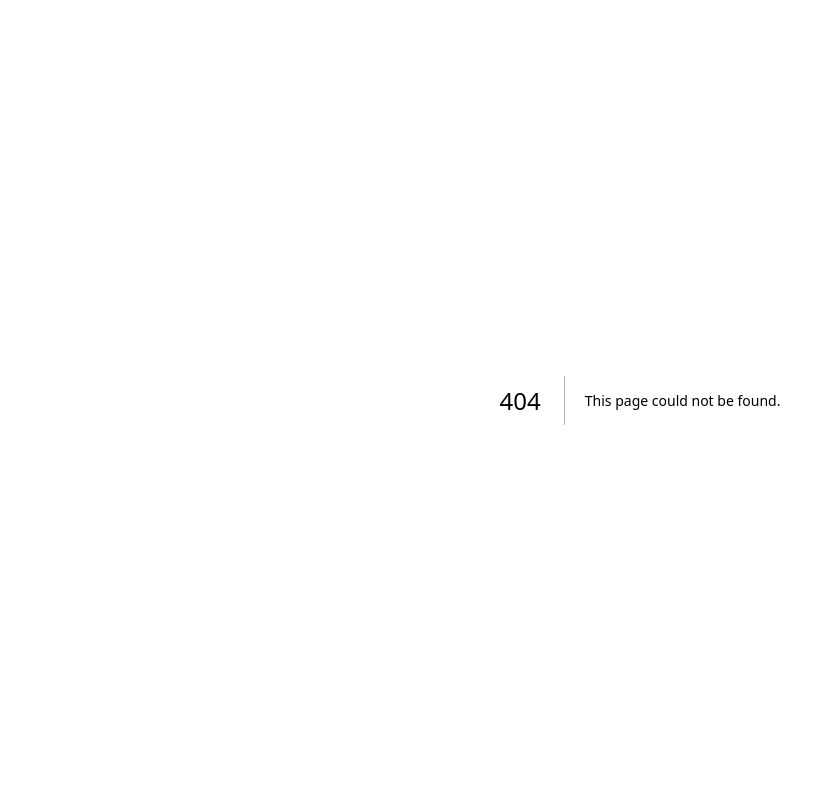
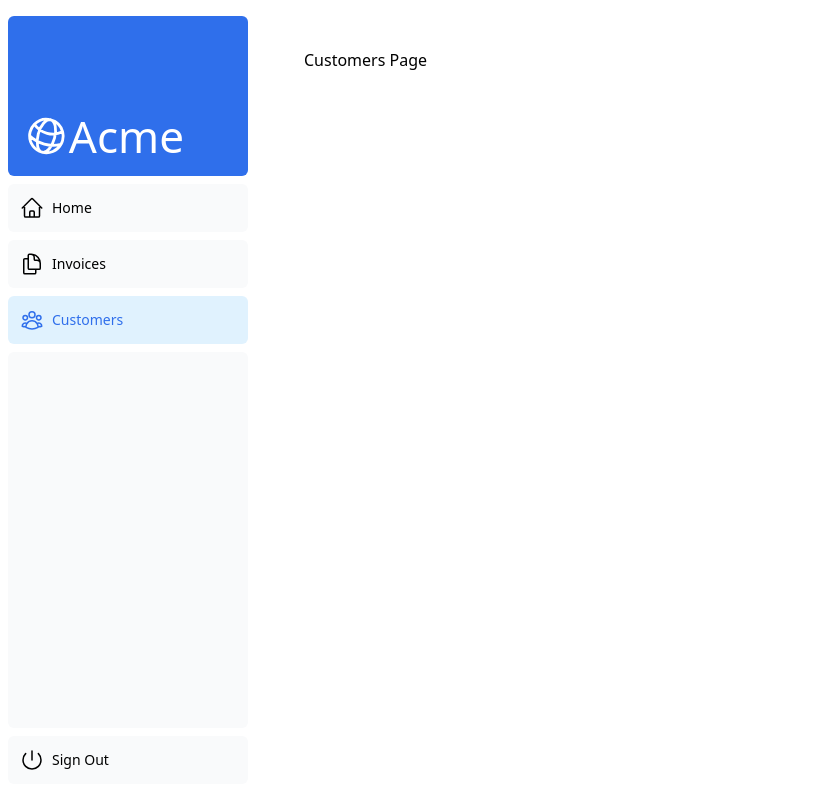
Before and after one commit to Safadurimo/marktrollen, a Next.js app: page /dashboard/customers in a window 1280 px wide. Before the commit this address had no page. Shown: the whole page, without its empty margins (0-835 px from the left). Built offline with nearby package versions, Linux system fonts and the light colour scheme.

Commit message:
first commit

```diff
--- /dev/null
+++ b/app/dashboard/customers/page.tsx
@@ -0,0 +1,3 @@
+export default function Page() {
+    return <p>Customers Page</p>;
+  }
--- /dev/null
+++ b/app/dashboard/invoices/page.tsx
@@ -0,0 +1,3 @@
+export default function Page() {
+  return <p>Invoices Page</p>;
+}
--- /dev/null
+++ b/app/dashboard/layout.tsx
@@ -0,0 +1,12 @@
+import SideNav from '@/app/ui/dashboard/sidenav';
+
+export default function Layout({ children }: { children: React.ReactNode }) {
+  return (
+    <div className="flex h-screen flex-col md:flex-row md:overflow-hidden">
+      <div className="w-full flex-none md:w-64">
+        <SideNav />
+      </div>
+      <div className="flex-grow p-6 md:overflow-y-auto md:p-12">{children}</div>
+    </div>
+  );
+}
--- /dev/null
+++ b/app/dashboard/page.tsx
@@ -0,0 +1,3 @@
+export default function Page() {
+    return <p>Dashboard Page</p>;
+  }
--- a/app/layout.tsx
+++ b/app/layout.tsx
@@ -1,3 +1,5 @@
+import '@/app/ui/global.css';
+
 export default function RootLayout({
   children,
 }: {
--- a/app/page.tsx
+++ b/app/page.tsx
@@ -10,6 +10,8 @@ export default function Page() {
       </div>
       <div className="mt-4 flex grow flex-col gap-4 md:flex-row">
         <div className="flex flex-col justify-center gap-6 rounded-lg bg-gray-50 px-6 py-10 md:w-2/5 md:px-20">
+        <div className="h-0 w-0 border-b-[30px] border-l-[20px] border-r-[20px] border-b-black border-l-transparent border-r-transparent"/>
+
           <p className={`text-xl text-gray-800 md:text-3xl md:leading-normal`}>
             <strong>Welcome to Acme.</strong> This is the example for the{' '}
             <a href="https://nextjs.org/learn/" className="text-blue-500">
--- a/app/ui/acme-logo.tsx
+++ b/app/ui/acme-logo.tsx
@@ -1,10 +1,10 @@
 import { GlobeAltIcon } from '@heroicons/react/24/outline';
-import { lusitana } from '@/app/ui/fonts';
+// import { lusitana } from '@/app/ui/fonts';
 
 export default function AcmeLogo() {
   return (
     <div
-      className={`${lusitana.className} flex flex-row items-center leading-none text-white`}
+      className={`flex flex-row items-center leading-none text-white`}
     >
       <GlobeAltIcon className="h-12 w-12 rotate-[15deg]" />
       <p className="text-[44px]">Acme</p>
--- a/app/ui/dashboard/nav-links.tsx
+++ b/app/ui/dashboard/nav-links.tsx
@@ -1,8 +1,13 @@
+"use client"
+
 import {
   UserGroupIcon,
   HomeIcon,
   DocumentDuplicateIcon,
 } from '@heroicons/react/24/outline';
+import Link from 'next/link';
+import { usePathname } from 'next/navigation';
+import clsx from 'clsx';
 
 // Map of links to display in the side navigation.
 // Depending on the size of the application, this would be stored in a database.
@@ -17,19 +22,26 @@ const links = [
 ];
 
 export default function NavLinks() {
+  const pathname = usePathname();
+
   return (
     <>
       {links.map((link) => {
         const LinkIcon = link.icon;
         return (
-          <a
+          <Link
             key={link.name}
             href={link.href}
-            className="flex h-[48px] grow items-center justify-center gap-2 rounded-md bg-gray-50 p-3 text-sm font-medium hover:bg-sky-100 hover:text-blue-600 md:flex-none md:justify-start md:p-2 md:px-3"
+            className={clsx(
+              'flex h-[48px] grow items-center justify-center gap-2 rounded-md bg-gray-50 p-3 text-sm font-medium hover:bg-sky-100 hover:text-blue-600 md:flex-none md:justify-start md:p-2 md:px-3',
+              {
+                'bg-sky-100 text-blue-600': pathname === link.href,
+              },
+            )}
           >
             <LinkIcon className="w-6" />
             <p className="hidden md:block">{link.name}</p>
-          </a>
+          </Link>
         );
       })}
     </>
```
